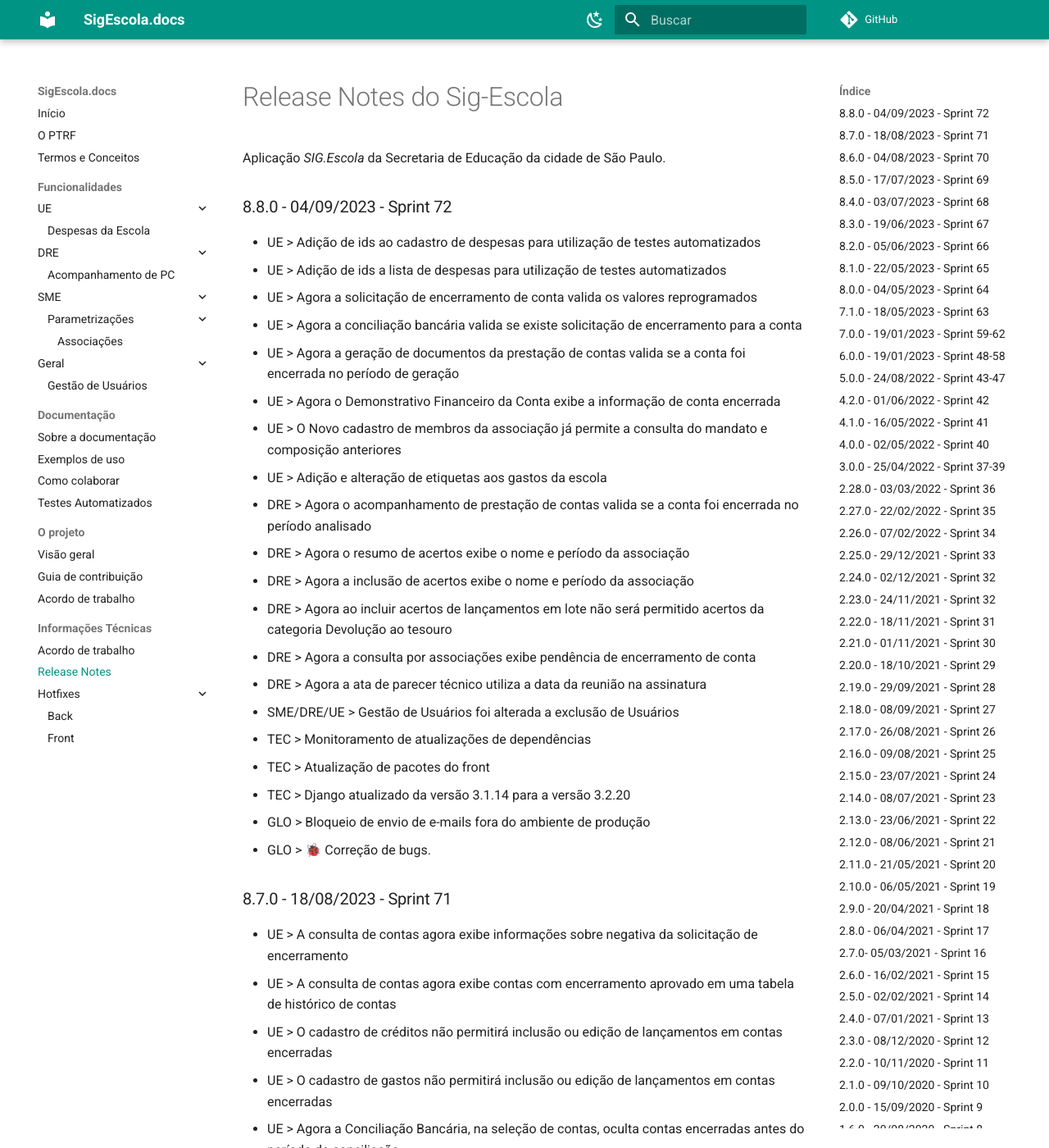
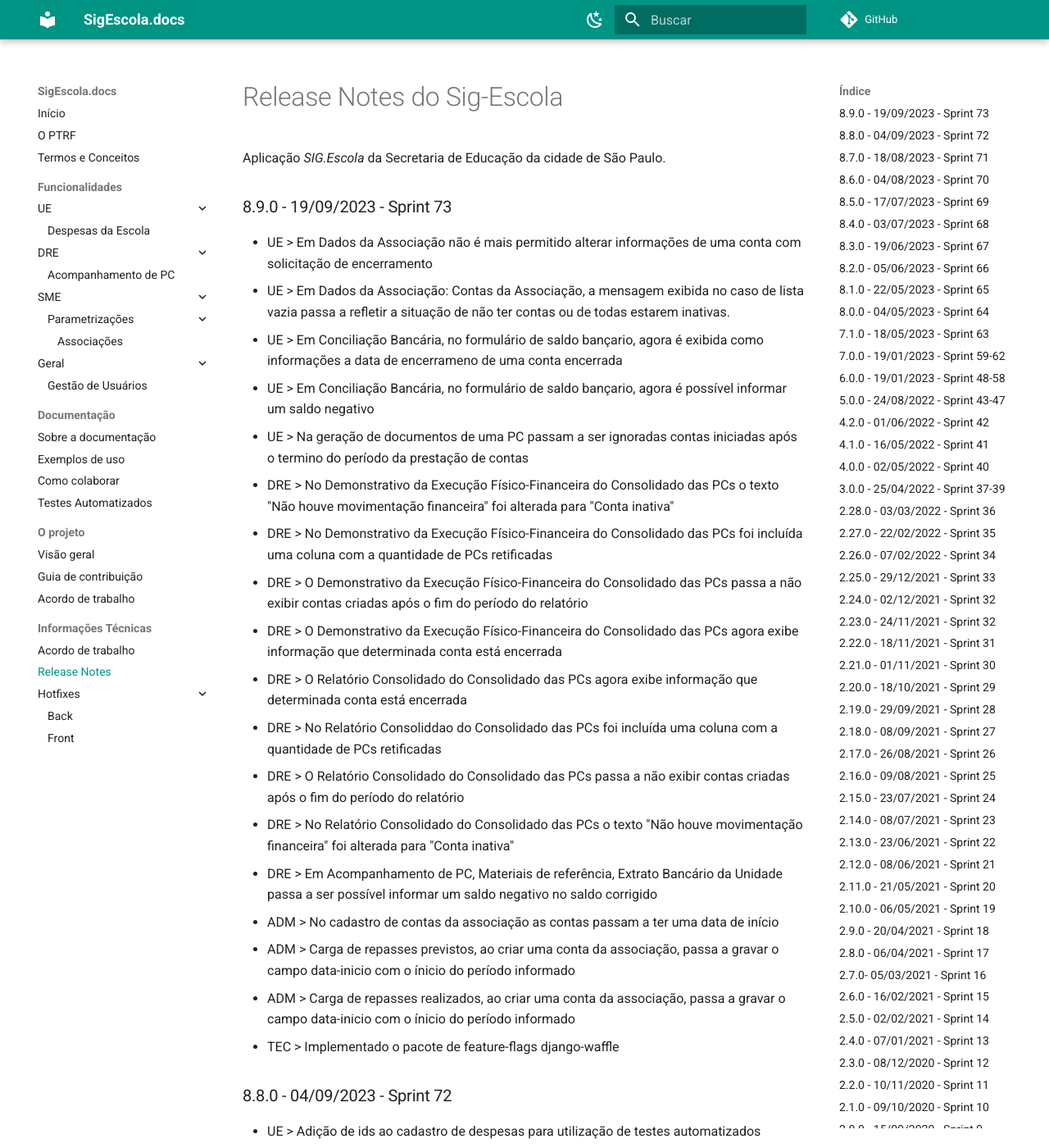
Before and after one commit to prefeiturasp/SME-PTRF-Docs, an MkDocs documentation site: the page built from docs/projeto/release_notes.md, in a window 1280 px wide and 1400 px high. Shown: the whole window at 82% size. Built offline with MkDocs 1.6.1 and Material for MkDocs 9.7.7, drawn with Linux system fonts in a browser that asks for light colours; comment, search, counter and statistics services are not loaded.

Commit message:
docs(8.9.0): Atualiza release notes

```diff
--- a/docs/projeto/release_notes.md
+++ b/docs/projeto/release_notes.md
@@ -2,8 +2,27 @@
 
 Aplicação *SIG.Escola* da Secretaria de Educação da cidade de São Paulo.
 
+### 8.9.0 - 19/09/2023 - Sprint 73
+* UE > Em Dados da Associação não é mais permitido alterar informações de uma conta com solicitação de encerramento
+* UE > Em Dados da Associação: Contas da Associação, a mensagem exibida no caso de lista vazia passa a refletir a situação de não ter contas ou de todas estarem inativas.
+* UE > Em Conciliação Bancária, no formulário de saldo bançario, agora é exibida como informações a data de encerrameno de uma conta encerrada
+* UE > Em Conciliação Bancária, no formulário de saldo bançario, agora é possível informar um saldo negativo
+* UE > Na geração de documentos de uma PC passam a ser ignoradas contas iniciadas após o termino do período da prestação de contas
+* DRE > No Demonstrativo da Execução Físico-Financeira do Consolidado das PCs o texto "Não houve movimentação financeira" foi alterada para "Conta inativa"
+* DRE > No Demonstrativo da Execução Físico-Financeira do Consolidado das PCs foi incluída uma coluna com a quantidade de PCs retificadas
+* DRE > O Demonstrativo da Execução Físico-Financeira do Consolidado das PCs passa a não exibir contas criadas após o fim do período do relatório
+* DRE > O Demonstrativo da Execução Físico-Financeira do Consolidado das PCs agora exibe informação que determinada conta está encerrada
+* DRE > O Relatório Consolidado do Consolidado das PCs agora exibe informação que determinada conta está encerrada
+* DRE > No Relatório Consoliddao do Consolidado das PCs foi incluída uma coluna com a quantidade de PCs retificadas
+* DRE > O Relatório Consolidado do Consolidado das PCs passa a não exibir contas criadas após o fim do período do relatório
+* DRE > No Relatório Consolidado do Consolidado das PCs o texto "Não houve movimentação financeira" foi alterada para "Conta inativa"
+* DRE > Em Acompanhamento de PC, Materiais de referência, Extrato Bancário da Unidade passa a ser possível informar um saldo negativo no saldo corrigido
+* ADM > No cadastro de contas da associação as contas passam a ter uma data de início
+* ADM > Carga de repasses previstos, ao criar uma conta da associação, passa a gravar o campo data-inicio com o ínicio do período informado
+* ADM > Carga de repasses realizados, ao criar uma conta da associação, passa a gravar o campo data-inicio com o ínicio do período informado
+* TEC > Implementado o pacote de feature-flags django-waffle
+
 ### 8.8.0 - 04/09/2023 - Sprint 72
-
 * UE > Adição de ids ao cadastro de despesas para utilização de testes automatizados
 * UE > Adição de ids a lista de despesas para utilização de testes automatizados
 * UE > Agora a solicitação de encerramento de conta valida os valores reprogramados
```
